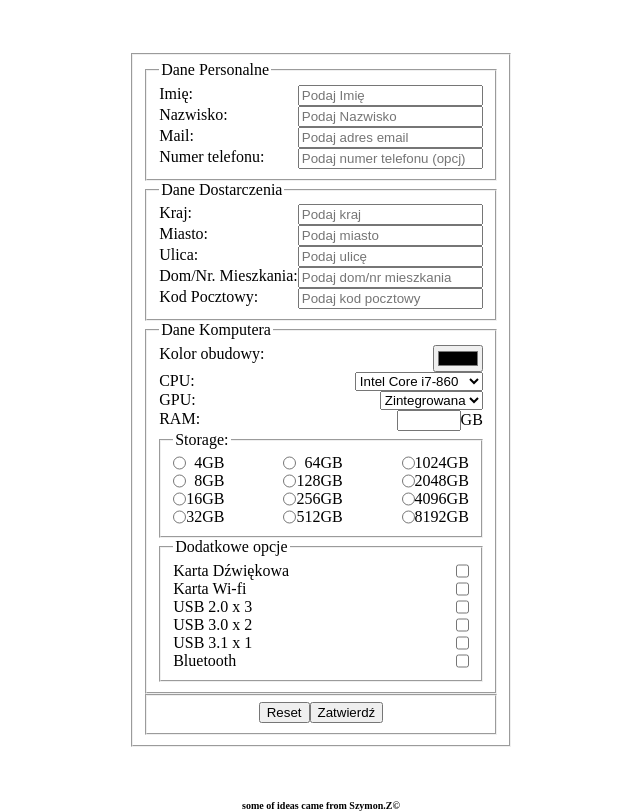
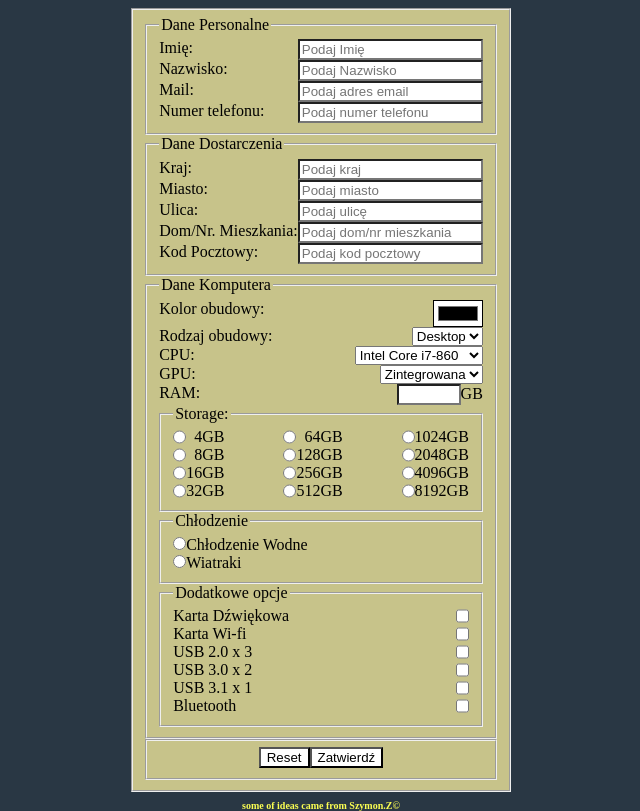
Before and after one commit to 4TiZaras/les1, a plain HTML site: page form.html in a window 1280 px wide. Shown: the whole page, without its empty margins (319-959 px from the left). Drawn offline with Linux system fonts and the light colour scheme.

Commit message:
Improved style and added cooling

```diff
--- a/form.html
+++ b/form.html
@@ -10,12 +10,28 @@
             margin: 0;
         }
 
+        .rights {
+            display: flex;
+            justify-content: center;
+            font-size: 5px;
+            color: rgb(252, 255, 82)
+        }
+
+        body {
+            background-color: rgb(41, 55, 68);
+        }
+
         .dif {
             height: 100vh;
             display: flex;
             flex-direction: column;
             justify-content: center;
             align-items: center;
+        }
+
+        .difer {
+            display: flex;
+
         }
 
         .int {
@@ -29,10 +45,12 @@
             justify-content: space-between;
         }
 
-        .rights {
-            display: flex;
-            justify-content: center;
-            font-size: 5px;
+        fieldset {
+            background-color: rgb(199, 195, 138);
+        }
+
+        input {
+            background-color: rgb(255, 255, 255);
         }
     </style>
 </head>
@@ -45,7 +63,7 @@
                 <label for="imie">Imię: <input type="" placeholder="Podaj Imię" required></label>
                 <label for="nazwisko">Nazwisko: <input type="text" placeholder="Podaj Nazwisko" required></label>
                 <label for="mail">Mail: <input type="mail" placeholder="Podaj adres email"></label>
-                <label for="tel">Numer telefonu: <input type="tel" placeholder="Podaj numer telefonu (opcj)"></label>
+                <label for="tel">Numer telefonu: <input type="tel" placeholder="Podaj numer telefonu"></label>
             </fieldset>
             <fieldset>
                 <legend>Dane Dostarczenia</legend>
@@ -60,6 +78,10 @@
             <fieldset>
                 <legend>Dane Komputera</legend>
                 <label for="kolor">Kolor obudowy: <input type="color"></label>
+                <label for="obudowa">Rodzaj obudowy: <select>
+                    <option value="deskt">Desktop</option>
+                    <option value="twr">Tower</option>
+                </select></label>
                 <label for="cpu">CPU:
                     <select name="cpu" id="cpu" required>
                         <option value="i7">Intel Core i7-860</option>
@@ -104,6 +126,14 @@
                 </label>
                 </fieldset>
                 <fieldset>
+                    <legend>Chłodzenie</legend>
+                    <div>
+                        <label for="chlwod">
+                            <div><input type="radio" name="chl">Chłodzenie Wodne </div></label>
+                        <label for="wiatrak">
+                            <div><input type="radio" name="chl">Wiatraki </div></label>
+                </fieldset>
+                <fieldset>
                     <legend>Dodatkowe opcje</legend>
                     <div>
                         <label for="krtdrz">Karta Dźwiękowa<input type="checkbox"></label>
```
